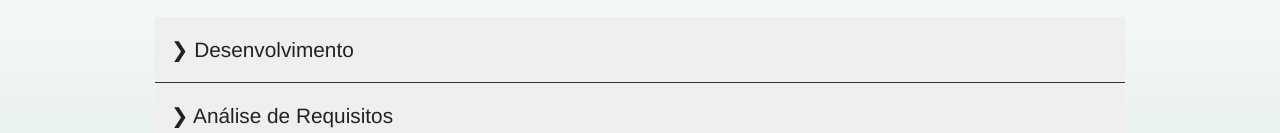
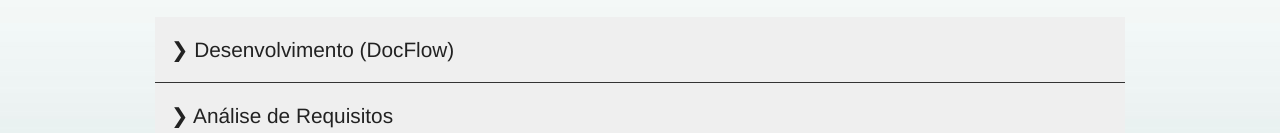
Before and after one commit to DataEasy/processos, a plain HTML site: page index.html in a window 1280 px wide. Shown: the part 329-462 px from the top of the page. Drawn offline with Linux system fonts and the light colour scheme.

Commit message:
Explicitando que o processo é da equipe Docflow

```diff
--- a/index.html
+++ b/index.html
@@ -37,7 +37,7 @@
 
                 <dl class="accordion" data-accordion>
                     <dd class="accordion-navigation">
-                        <a href="#desenvolvimento">❯ Desenvolvimento</a>
+                        <a href="#desenvolvimento">❯ Desenvolvimento (DocFlow)</a>
                         <div id="desenvolvimento" class="content">
                             <div class="row">
                                 <div class="large-12 columns">
```
